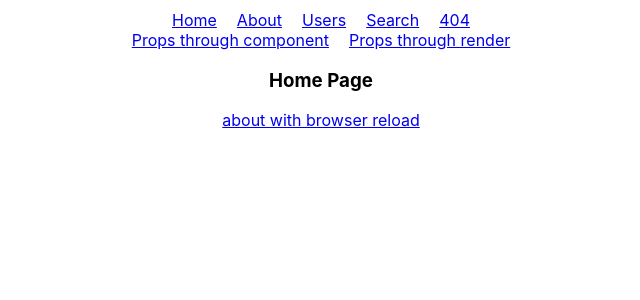
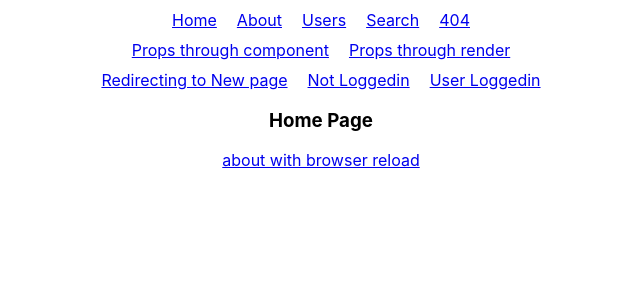
Before and after one commit to learnwithparam/react-router-series, a React (Create React App) app: page / in a window 1280 px wide. Shown: the top 300 px of the page, without its empty margins (319-959 px from the left). Built offline with nearby package versions, Linux system fonts and the light colour scheme.

Commit message:
feat: redirect route example

```diff
--- a/src/App.js
+++ b/src/App.js
@@ -1,5 +1,5 @@
 import React from 'react';
-import { Link, BrowserRouter as Router, Route, Switch } from 'react-router-dom';
+import { Link, BrowserRouter as Router, Route, Switch, Redirect } from 'react-router-dom';
 import './App.css';
 
 const users = [
@@ -74,9 +74,33 @@ const NoMatchPage = () => {
   );
 };
 
-const PropsPage = ({title}) => {
+const PropsPage = ({ title }) => {
   return (
     <h3>{title}</h3>
+  );
+};
+
+const RedirectPage = () => {
+  return (
+    <h3>Redirect Page</h3>
+  );
+};
+
+const AuthPage = ({ isLoggedIn }) => {
+  if (isLoggedIn) {
+    return (
+      <Redirect to="/dashboard" />
+    );
+  } else {
+    return (
+      <h3>User not loggedin</h3>
+    );
+  }
+};
+
+const DashboardPage = () => {
+  return (
+    <h3>Dashboard Page</h3>
   );
 };
 
@@ -84,16 +108,21 @@ const App = () => {
   return (
     <section className="App">
       <Router>
-        <div>
+        <div style={{ marginBottom: '10px' }}>
           <Link to="/">Home</Link>
           <Link to="/about">About</Link>
           <Link to="/users">Users</Link>
           <Link to="/search?q=react">Search</Link>
           <Link to="/404-not-found">404</Link>
         </div>
-        <div>
+        <div style={{ marginBottom: '10px' }}>
           <Link to="/props-through-component">Props through component</Link>
           <Link to="/props-through-render">Props through render</Link>
+        </div>
+        <div style={{ marginBottom: '10px' }}>
+          <Link to="/old-route">Redirecting to New page</Link>
+          <Link to="/auth-not-loggedin">Not Loggedin</Link>
+          <Link to="/auth-loggedin">User Loggedin</Link>
         </div>
         <Switch>
           <Route exact path="/" component={IndexPage} />
@@ -103,6 +132,11 @@ const App = () => {
           <Route exact path="/search" component={SearchPage} />
           <Route exact path="/props-through-component" component={() => <PropsPage title={`Props through component`} />} />
           <Route exact path="/props-through-render" render={(props) => <PropsPage {...props} title={`Props through render`} />} />
+          <Redirect from="/old-route" to="/new-route" />
+          <Route exact path="/new-route" component={RedirectPage} />
+          <Route exact path="/dashboard" component={DashboardPage} />
+          <Route exact path="/auth-not-loggedin" render={(props) => <AuthPage {...props} isLoggedIn={false} />} />
+          <Route exact path="/auth-loggedin" render={(props) => <AuthPage {...props} isLoggedIn={true} />} />
           <Route component={NoMatchPage} />
         </Switch>
       </Router>
```
